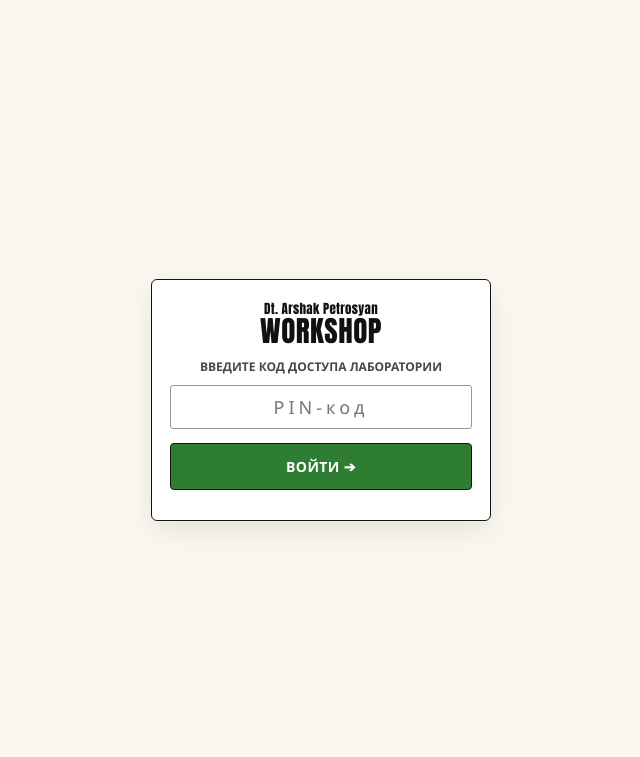
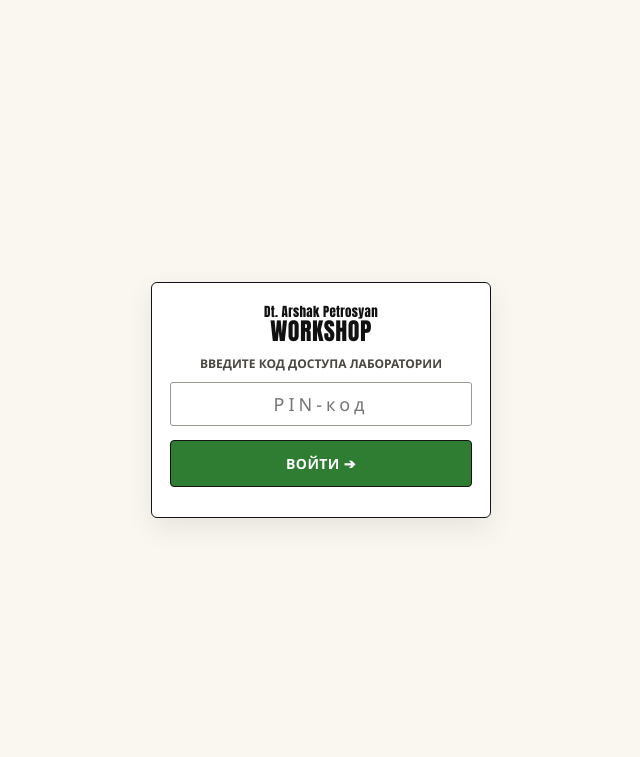
Before and after one commit to dtarshak3d-cloud/Zakaz, a plain HTML site: page index.html in a window 1280 px wide. Shown: the top 757 px of the page, without its empty margins (319-959 px from the left). Drawn offline with Linux system fonts and the light colour scheme.

Commit message:
Update index.html

```diff
--- a/index.html
+++ b/index.html
@@ -20,7 +20,7 @@
     .brand { border-bottom: 1.5px solid #141414; padding-bottom: 10px; margin-bottom: 14px; display: flex; flex-wrap: wrap; justify-content: space-between; align-items: flex-end; }
     .brand-title { width: 100%; display: block; font-size: 16px; font-weight: 900; text-transform: uppercase; letter-spacing: 0.3px; margin-bottom: 8px; color: #111; text-align: center; }
     .brand-name { font-family: Impact, Haettenschweiler, 'Arial Narrow Bold', sans-serif; font-size: 13px; font-weight: 400; letter-spacing: 0.3px; color: #111; line-height: 1.1; }
-    .brand-logo { font-family: Impact, Haettenschweiler, 'Arial Narrow Bold', sans-serif; font-size: 29px; font-weight: 400; letter-spacing: 0.5px; color: #111; line-height: 1; text-transform: uppercase; }
+    .brand-logo { font-family: Impact, Haettenschweiler, 'Arial Narrow Bold', sans-serif; font-size: 24px; font-weight: 400; letter-spacing: 0.5px; color: #111; line-height: 1; text-transform: uppercase; }
     .brand-phones { text-align: right; font-size: 11px; line-height: 1.4; font-weight: 600; color: #222; }
     .card { background: #FAF7F0; border: 1px solid #BDB8AC; padding: 13px 13px 13px 19px; margin-bottom: 12px; position: relative; }
     .card::before { content: ""; position: absolute; left: 0; top: 0; bottom: 0; width: 6px; background: #7FB069; }
```
